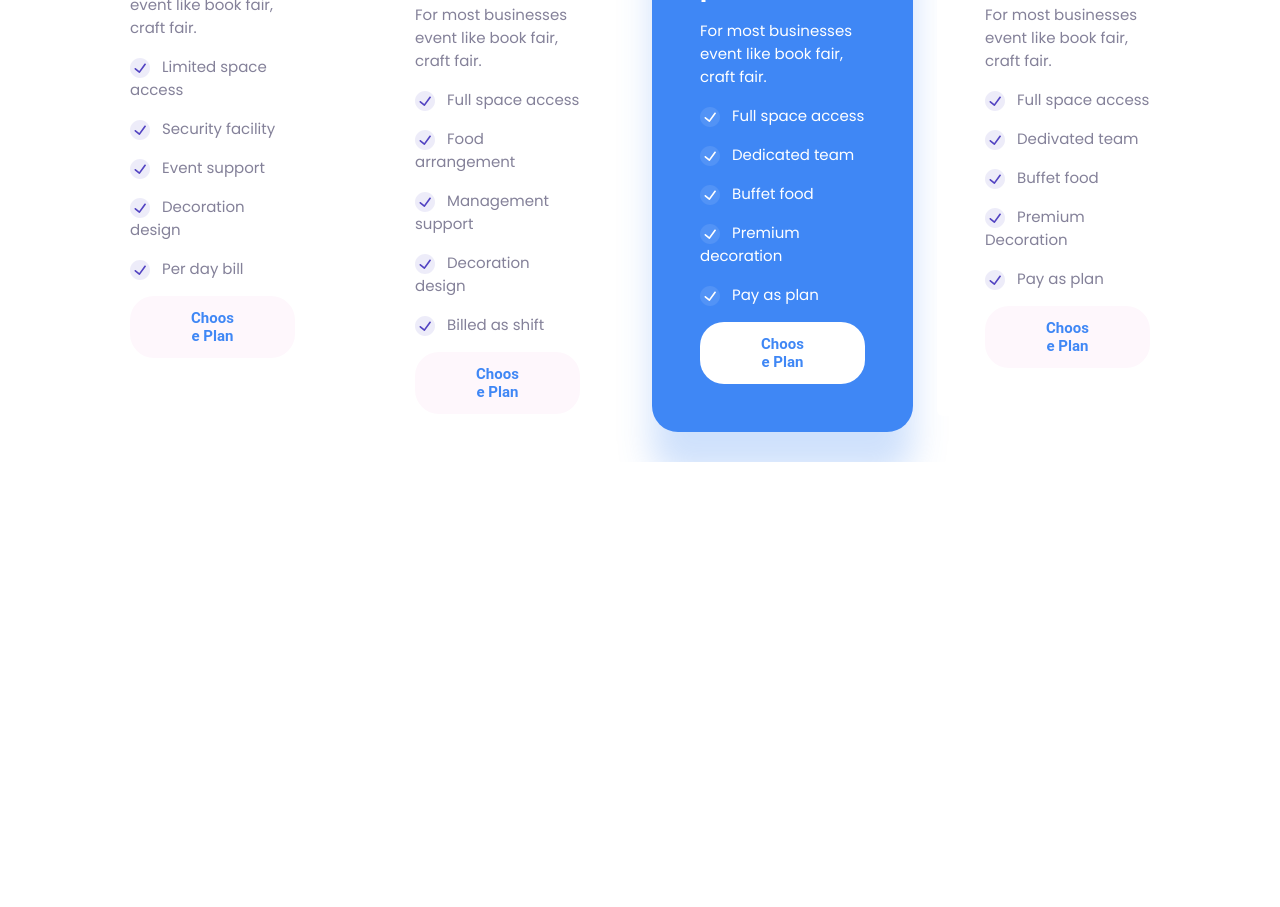
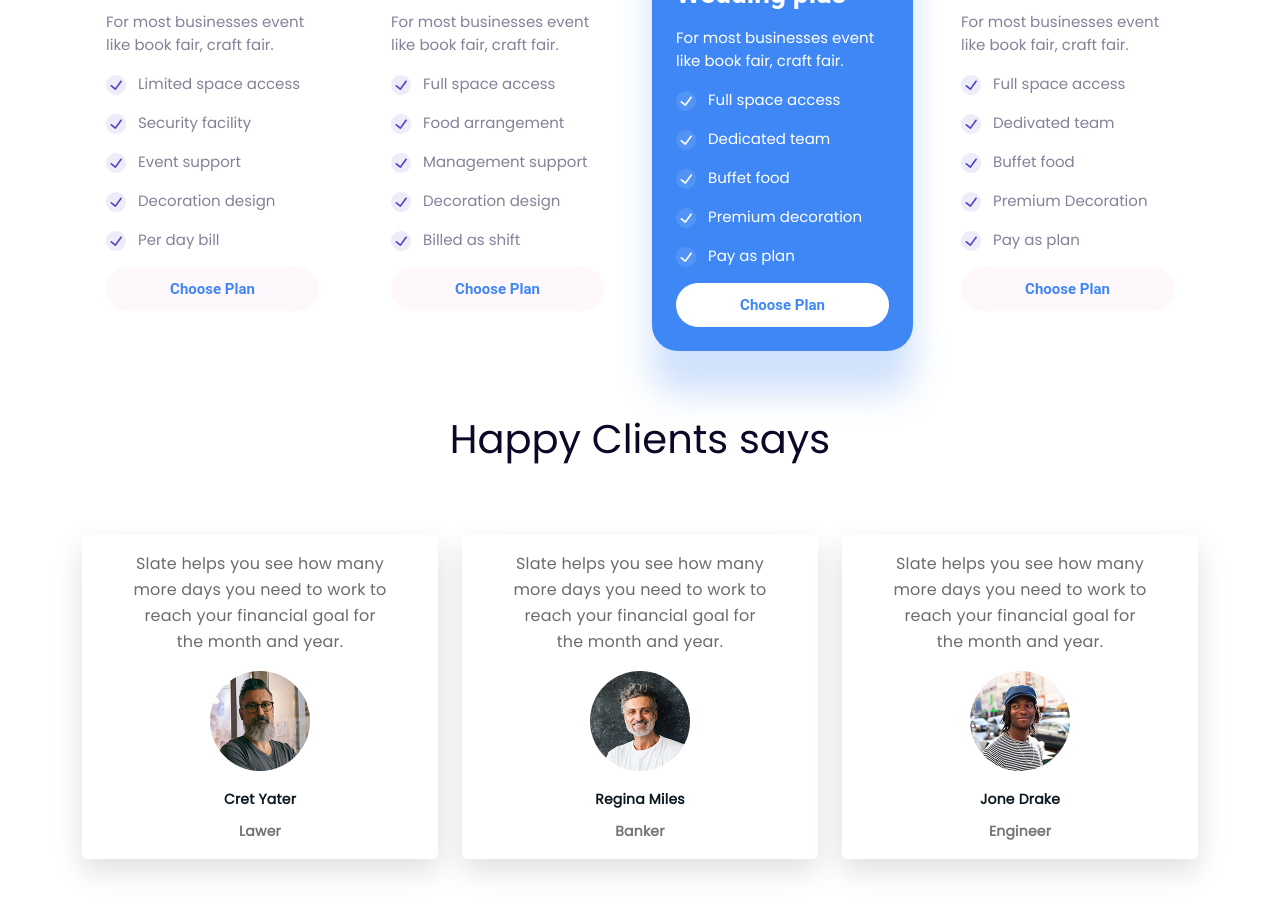
Before and after one commit to Md-Tazim-Miah/convention-center, a plain HTML site: page index.html in a window 1280 px wide. Shown: the part 1512-2419 px from the top of the page. Before the commit the page ends 1974 px from the top, so only its background shows below. Drawn offline with nearby package versions, Linux system fonts and the light colour scheme.

Commit message:
clients comments section added

```diff
--- a/index.html
+++ b/index.html
@@ -108,7 +108,7 @@
     <main>
 
       <!-- album section starts here -->
-      <section class="container mb-5">
+      <section class="container mb-5 pb-3 ">
         <div class="d-flex flex-column-reverse flex-md-row align-items-center my-5 pt-md-5">
           <button class="btn btn-primary d-block d-md-none c-album-btn">Explore our album <span><img src="icons/arrow-forward 1.svg" alt=""> </span></button>
           <div class="w-100 w-md-50 mb-3 me-md-5">
@@ -127,16 +127,15 @@
 
       <!-- package section starts here -->
       <section class="container">
-        <div class="text-center my-5 py-md-5 c-our-package">
+        <div class="text-center my-md-5 py-md-5 c-our-package">
           <h1>Our Package</h1>
         </div>
 
 
         <div class="row">
-
           <div class="col-12 col-md-3 c-card-extra-width">
             <div class="card border-0">
-              <div class="card-body p-5">
+              <div class="card-body p-5 p-md-4">
                 <h1 class="card-title mb-4 c-card-title">$300</h1>
                 <h2 class="card-subtitle mb-3 c-card-subtitle">Business fair</h2>
                 <p class="card-text c-card-text">For most businesses event
@@ -169,7 +168,7 @@
 
           <div class="col-12 col-md-3 c-card-extra-width">
             <div class="card border-0">
-              <div class="card-body p-5">
+              <div class="card-body p-5 p-md-4">
                 <h1 class="card-title mb-4 c-card-title">$500</h1>
                 <h2 class="card-subtitle mb-3 c-card-subtitle">Wedding basic</h2>
                 <p class="card-text c-card-text">For most businesses event
@@ -203,7 +202,7 @@
           <div class="col-12 col-md-3 c-card-extra-width">
             <div class="position-relative pt-3">
               <div class="card border-0 c-card-hot">
-                <div class="card-body p-5">
+                <div class="card-body p-5 p-md-4">
                   <h1 class="card-title mb-4 c-card-hot-title">$800</h1>
                   <h2 class="card-subtitle mb-3 c-card-hot-subtitle">Wedding plus</h2>
                   <p class="card-text c-card-hot-text">For most businesses event
@@ -241,7 +240,7 @@
 
           <div class="col-12 col-md-3 c-card-extra-width">
             <div class="card border-0">
-              <div class="card-body p-5">
+              <div class="card-body p-5 p-md-4">
                 <h1 class="card-title mb-4 c-card-title">$1200</h1>
                 <h2 class="card-subtitle mb-3 c-card-subtitle">Corporate Event</h2>
                 <p class="card-text c-card-text">For most businesses event
@@ -277,6 +276,51 @@
 
 
 
+      <!-- clients comment section starts here -->
+      <section class="container">
+        <div class="text-center my-5 py-md-3 c-happy-clients">
+          <h1>Happy Clients says</h1>
+        </div>
+
+        <div class="row">
+          <div class="col-12 col-md-4 mb-5">
+            <div class="card border-0">
+              <div class="card-body px-5 c-clients-comment-card-body">
+                <p class="card-text c-comment">Slate helps you see how many more days you need to work to reach your financial goal for the month and year.</p>
+                <img class="mb-3" src="images/person 1.png" alt="image">
+                <h4 class="client-name">Cret Yater</h4>
+                <p class="client-profession">Lawer</p>
+              </div>
+            </div>
+          </div>
+
+          <div class="col-12 col-md-4 mb-5">
+            <div class="card border-0">
+              <div class="card-body px-5 c-clients-comment-card-body">
+                <p class="card-text c-comment">Slate helps you see how many more days you need to work to reach your financial goal for the month and year.</p>
+                <img class="mb-3" src="images/person 2.png" alt="image">
+                <h4 class="client-name">Regina Miles</h4>
+                <p class="client-profession">Banker</p>
+              </div>
+            </div>
+          </div>
+
+          <div class="col-12 col-md-4 mb-5">
+            <div class="card border-0">
+              <div class="card-body px-5 c-clients-comment-card-body">
+                <p class="card-text c-comment">Slate helps you see how many more days you need to work to reach your financial goal for the month and year.</p>
+                <img class="mb-3" src="images/person 3.png" alt="image">
+                <h4 class="client-name">Jone Drake</h4>
+                <p class="client-profession">Engineer</p>
+              </div>
+            </div>
+          </div>
+        </div>
+      </section>
+      <!-- clients comment section ends here -->
+
+
+
     </main>
 
 
--- a/styles/style.css
+++ b/styles/style.css
@@ -191,6 +191,56 @@ body{
     letter-spacing: 0.833px;
 }
 
+/* clients comments styles */
+.c-happy-clients{
+    color: #0A0826;
+    font-family: Poppins;
+    font-size: 38px;
+    font-style: normal;
+    font-weight: 600;
+    line-height: normal;
+}
+
+.c-clients-comment-card-body{
+    border-radius: 5px;
+    background: #FFF;
+    box-shadow: 0px 12px 30px 0px rgba(0, 0, 0, 0.13);
+    text-align: center;
+}
+
+.c-comment{
+    color: #6C6C6C;
+    text-align: center;
+    font-family: Poppins;
+    font-size: 16px;
+    font-style: normal;
+    font-weight: 400;
+    line-height: 26px;
+    letter-spacing: 0.2px;
+}
+
+.client-name{
+    color: #0C1920;
+    font-family: Poppins;
+    font-size: 14px;
+    font-style: normal;
+    font-weight: 600;
+    line-height: 24px;
+    letter-spacing: 0.2px;
+}
+
+.client-profession{
+    margin-bottom: 0;
+    color: #747474;
+    font-family: Poppins;
+    font-size: 14px;
+    font-style: normal;
+    font-weight: 600;
+    line-height: 24px;
+    letter-spacing: 0.2px;
+}
+
+
 @media all and (max-width:576px) {
 
     .custom-carousel-texts{
```
